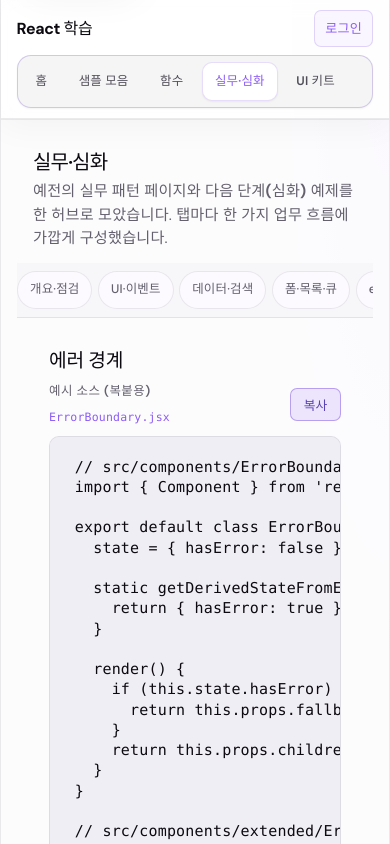
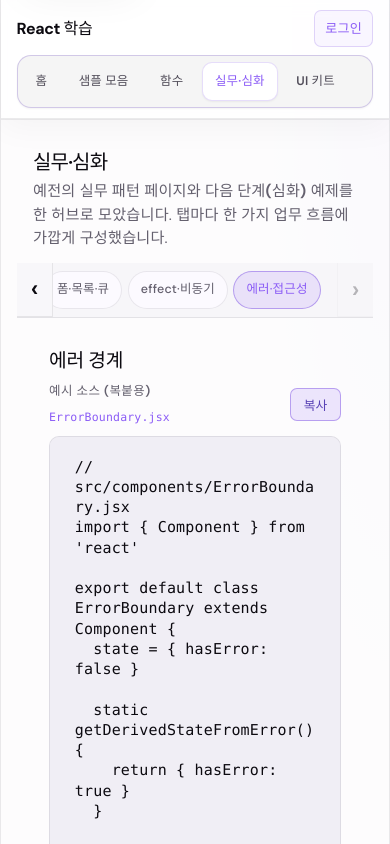
Before and after one commit to jkhc1807-source/react-sample, a React (Vite) app: page /practice/quality in a window 390 px wide. Shown: the top 844 px of the page. Built offline with nearby package versions, Linux system fonts and the light colour scheme; no server answers.

Commit message:
모바일 코드샘플 줄바꿈, 탭 스크롤 ‹ › 버튼
Co-authored-by: Cursor <cursoragent@cursor.com>

```diff
--- a/src/components/CodeSample.css
+++ b/src/components/CodeSample.css
@@ -74,6 +74,16 @@
   font-family: var(--mono);
 }
 
+@media (max-width: 640px) {
+  .code-sample__pre {
+    overflow-x: hidden;
+    overflow-y: auto;
+    white-space: pre-wrap;
+    word-break: break-word;
+    overflow-wrap: anywhere;
+  }
+}
+
 @media (prefers-color-scheme: light) {
   .code-sample__copy {
     color: color-mix(in srgb, var(--accent) 45%, #312e81);
--- /dev/null
+++ b/src/components/ScrollableTabList.css
@@ -0,0 +1,62 @@
+.scroll-tab-bar {
+  display: flex;
+  align-items: stretch;
+  gap: 0;
+  min-width: 0;
+  width: 100%;
+}
+
+.scroll-tab-bar__track {
+  flex: 1;
+  min-width: 0;
+}
+
+.scroll-tab-bar__btn {
+  flex-shrink: 0;
+  align-self: stretch;
+  width: 2.25rem;
+  margin: 0;
+  padding: 0 0.15rem;
+  border: none;
+  border-bottom: 1px solid var(--border);
+  background: color-mix(in srgb, var(--bg) 88%, var(--surface));
+  color: var(--text-h);
+  font-size: 1.35rem;
+  line-height: 1;
+  font-weight: 600;
+  cursor: pointer;
+  transition:
+    background 0.15s ease,
+    color 0.15s ease,
+    opacity 0.15s ease;
+}
+
+.scroll-tab-bar__btn:hover:not(:disabled) {
+  background: color-mix(in srgb, var(--accent-bg) 40%, var(--bg));
+  color: var(--accent);
+}
+
+.scroll-tab-bar__btn:focus-visible {
+  outline: none;
+  box-shadow: inset 0 0 0 2px var(--ui-focus-ring);
+  z-index: 1;
+}
+
+.scroll-tab-bar__btn:disabled {
+  opacity: 0.28;
+  cursor: default;
+}
+
+.scroll-tab-bar__btn--prev {
+  border-right: 1px solid var(--border);
+}
+
+.scroll-tab-bar__btn--next {
+  border-left: 1px solid var(--border);
+}
+
+@media (prefers-reduced-motion: reduce) {
+  .scroll-tab-bar__btn {
+    transition: none;
+  }
+}
--- /dev/null
+++ b/src/components/ScrollableTabList.jsx
@@ -0,0 +1,87 @@
+import { useCallback, useEffect, useRef, useState } from 'react'
+import { useLocation } from 'react-router-dom'
+import './ScrollableTabList.css'
+
+export default function ScrollableTabList({ children, trackClassName = '' }) {
+  const ref = useRef(null)
+  const { pathname } = useLocation()
+  const [overflow, setOverflow] = useState(false)
+  const [canLeft, setCanLeft] = useState(false)
+  const [canRight, setCanRight] = useState(false)
+
+  const updateEdges = useCallback(() => {
+    const el = ref.current
+    if (!el) return
+    const { scrollLeft, scrollWidth, clientWidth } = el
+    const ov = scrollWidth > clientWidth + 1
+    setOverflow(ov)
+    if (!ov) {
+      setCanLeft(false)
+      setCanRight(false)
+      return
+    }
+    setCanLeft(scrollLeft > 2)
+    setCanRight(scrollLeft < scrollWidth - clientWidth - 2)
+  }, [])
+
+  useEffect(() => {
+    const el = ref.current
+    if (!el) return
+    updateEdges()
+    const ro = new ResizeObserver(updateEdges)
+    ro.observe(el)
+    el.addEventListener('scroll', updateEdges, { passive: true })
+    return () => {
+      ro.disconnect()
+      el.removeEventListener('scroll', updateEdges)
+    }
+  }, [updateEdges])
+
+  useEffect(() => {
+    const el = ref.current
+    if (!el) return
+    const active =
+      el.querySelector('[aria-current="page"]') ||
+      el.querySelector('[class*="__tab--active"]')
+    requestAnimationFrame(() => {
+      active?.scrollIntoView({ behavior: 'smooth', inline: 'center', block: 'nearest' })
+    })
+  }, [pathname])
+
+  const scrollByDir = (dir) => {
+    const el = ref.current
+    if (!el) return
+    const delta = Math.max(120, Math.floor(el.clientWidth * 0.62))
+    el.scrollBy({ left: dir * delta, behavior: 'smooth' })
+  }
+
+  return (
+    <div className={`scroll-tab-bar${overflow ? ' scroll-tab-bar--overflow' : ''}`}>
+      {overflow && (
+        <button
+          type="button"
+          className="scroll-tab-bar__btn scroll-tab-bar__btn--prev"
+          aria-label="왼쪽 탭 더 보기"
+          disabled={!canLeft}
+          onClick={() => scrollByDir(-1)}
+        >
+          ‹
+        </button>
+      )}
+      <div ref={ref} className={`scroll-tab-bar__track ${trackClassName}`.trim()}>
+        {children}
+      </div>
+      {overflow && (
+        <button
+          type="button"
+          className="scroll-tab-bar__btn scroll-tab-bar__btn--next"
+          aria-label="오른쪽 탭 더 보기"
+          disabled={!canRight}
+          onClick={() => scrollByDir(1)}
+        >
+          ›
+        </button>
+      )}
+    </div>
+  )
+}
--- a/src/pages/functions/FunctionsLayout.jsx
+++ b/src/pages/functions/FunctionsLayout.jsx
@@ -1,4 +1,5 @@
 import { NavLink, Outlet } from 'react-router-dom'
+import ScrollableTabList from '../../components/ScrollableTabList.jsx'
 import './FunctionsLayout.css'
 
 const TABS = [
@@ -28,7 +29,7 @@ export default function FunctionsLayout() {
         </p>
       </header>
       <nav className="fn-layout__tabs" aria-label="함수별 탭">
-        <div className="fn-layout__tabs-scroll">
+        <ScrollableTabList trackClassName="fn-layout__tabs-scroll">
           {TABS.map(({ path, label }) => (
             <NavLink
               key={path}
@@ -40,7 +41,7 @@ export default function FunctionsLayout() {
               {label}
             </NavLink>
           ))}
-        </div>
+        </ScrollableTabList>
       </nav>
       <div className="fn-layout__body">
         <Outlet />
--- a/src/pages/practice/PracticeLayout.jsx
+++ b/src/pages/practice/PracticeLayout.jsx
@@ -1,4 +1,5 @@
 import { NavLink, Outlet } from 'react-router-dom'
+import ScrollableTabList from '../../components/ScrollableTabList.jsx'
 import './PracticeLayout.css'
 
 const TABS = [
@@ -21,7 +22,7 @@ export default function PracticeLayout() {
         </p>
       </header>
       <nav className="pr-layout__tabs" aria-label="실무·심화 탭">
-        <div className="pr-layout__tabs-scroll">
+        <ScrollableTabList trackClassName="pr-layout__tabs-scroll">
           {TABS.map(({ path, label }) => (
             <NavLink
               key={path}
@@ -33,7 +34,7 @@ export default function PracticeLayout() {
               {label}
             </NavLink>
           ))}
-        </div>
+        </ScrollableTabList>
       </nav>
       <div className="pr-layout__body">
         <Outlet />
```
